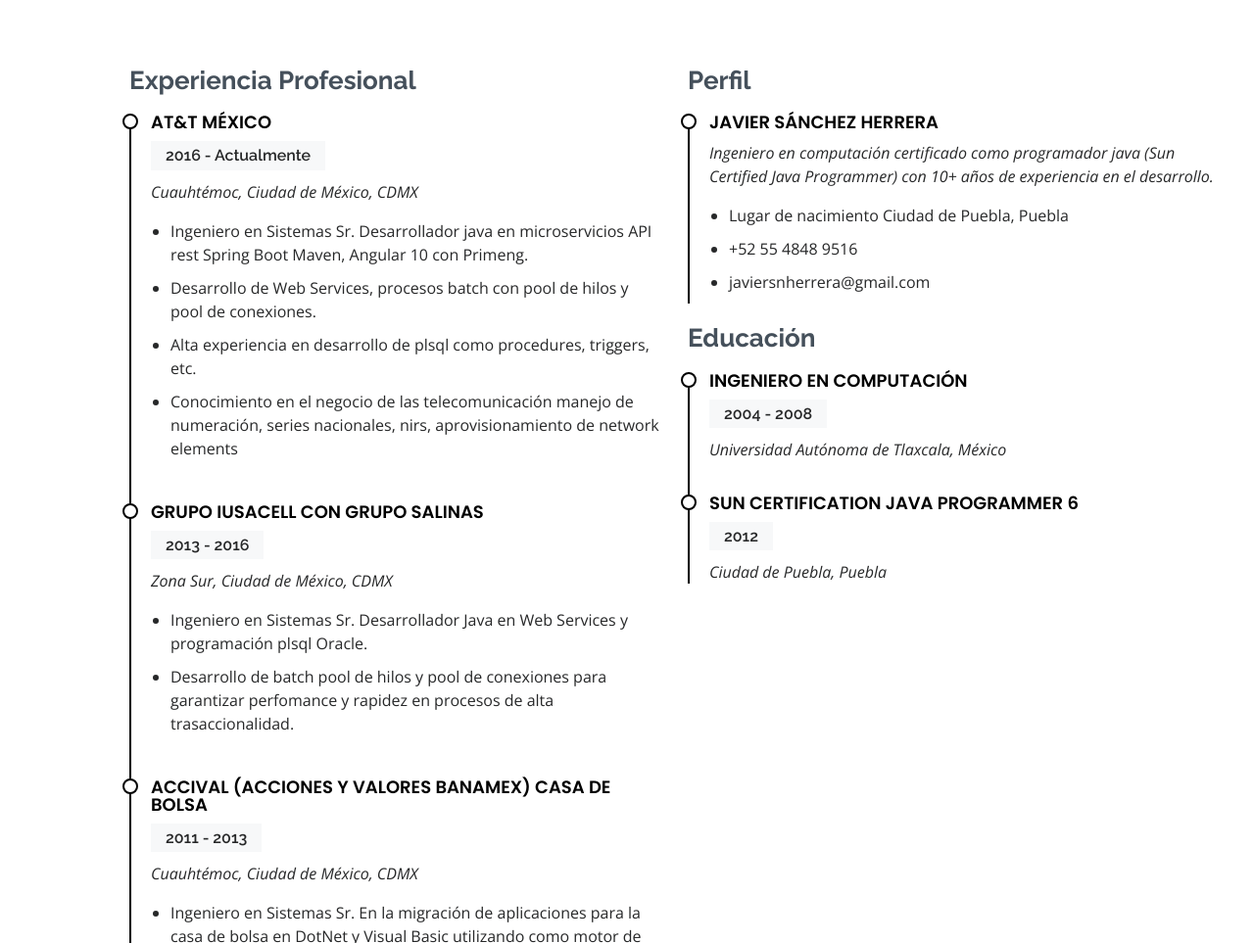
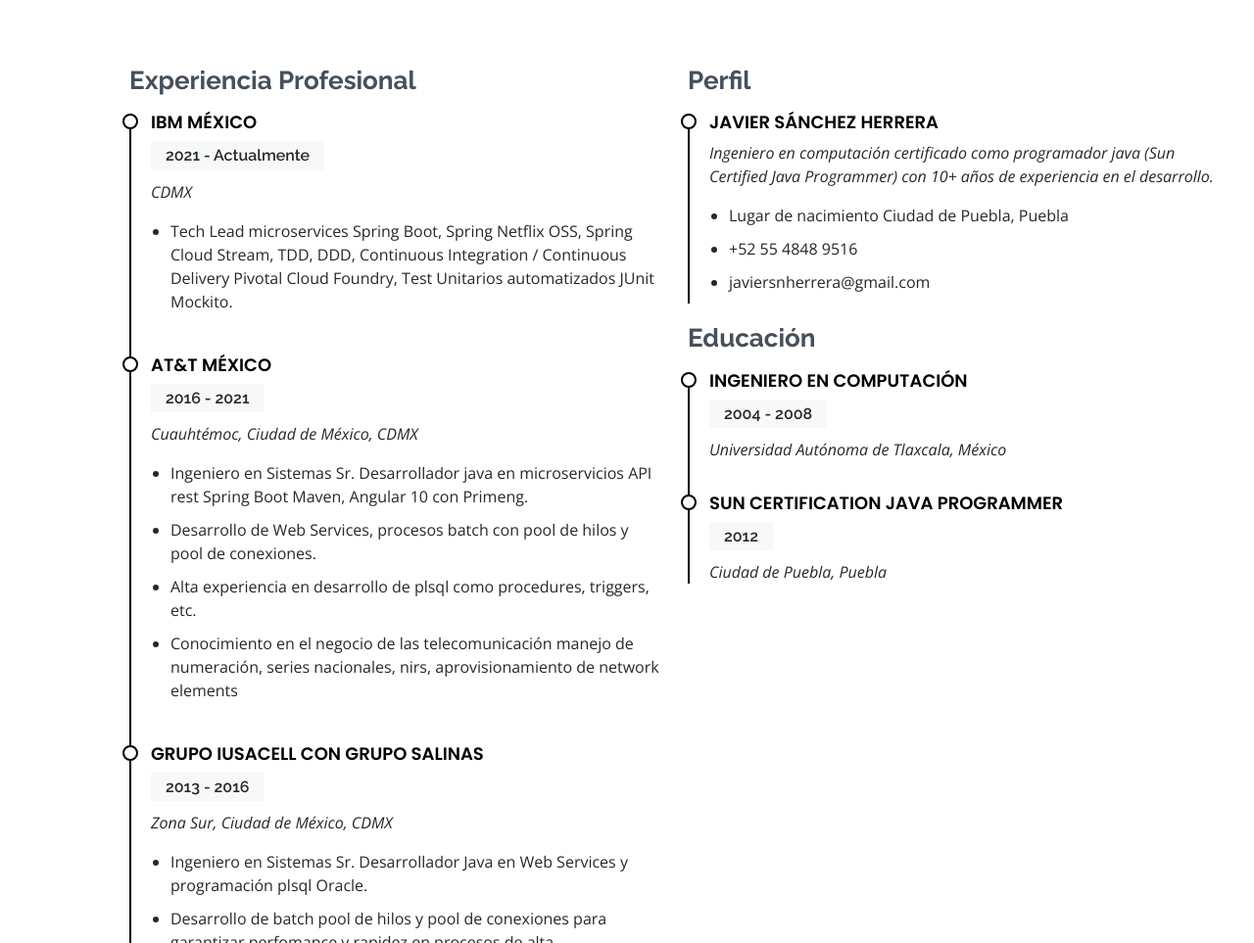
Before and after one commit to jsnherrera/jsnherrera.github.io, a plain HTML site: page index.html in a window 1280 px wide. Shown: the part 1969-2932 px from the top of the page at 98% size. Drawn offline with nearby package versions, Linux system fonts and the light colour scheme; files whose address does not match are found by name.

Commit message:
Update index.html
add ibm resume

```diff
--- a/index.html
+++ b/index.html
@@ -78,7 +78,7 @@
           <p>Ingeniero de Software certificado como java programmer con 13 años de experiencia en desarrollo,
             integración e implementación de aplicaciones, servicios soap, servicios rest, desarrollo de microservicios
             con spring boot y la arquitectura de spring cloud spring gateway, server config, cortos circuitos con
-            hystrix, eureka server.</p>
+            hystrix / resilience4j, discovery eureka server, feign, test unitarios junit mockito.</p>
         </div>
 
         <div class="row">
@@ -210,8 +210,16 @@
           <div class="col-lg-6">
             <h3 class="resume-title">Experiencia Profesional</h3>
             <div class="resume-item">
+              <h4>IBM México</h4>
+              <h5>2021 - Actualmente</h5>
+              <p><em>CDMX </em></p>
+              <ul>
+                <li>Tech Lead microservices Spring Boot, Spring Netflix OSS, Spring Cloud Stream, TDD, DDD, Continuous Integration / Continuous Delivery Pivotal Cloud Foundry, Test Unitarios automatizados JUnit Mockito.</li>
+              </ul>
+            </div>
+            <div class="resume-item">
               <h4>AT&T México</h4>
-              <h5>2016 - Actualmente</h5>
+              <h5>2016 - 2021</h5>
               <p><em>Cuauhtémoc, Ciudad de México, CDMX </em></p>
               <ul>
                 <li>Ingeniero en Sistemas Sr. Desarrollador java en microservicios API rest Spring Boot Maven, Angular
@@ -264,7 +272,7 @@
               <p></p>
             </div>
             <div class="resume-item">
-              <h4>Sun Certification Java Programmer 6</h4>
+              <h4>Sun Certification Java Programmer</h4>
               <h5>2012</h5>
               <p><em>Ciudad de Puebla, Puebla</em></p>
               <p></p>
```
